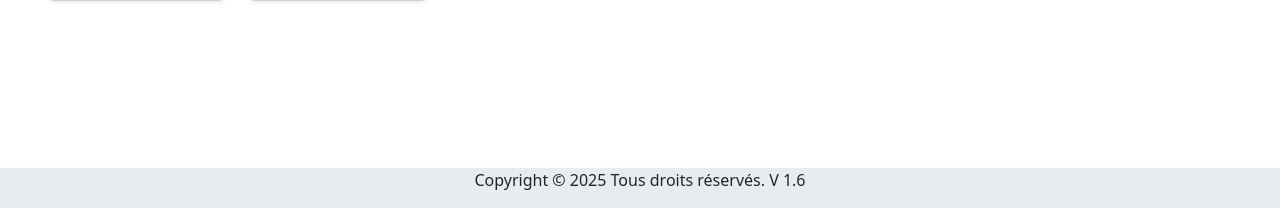
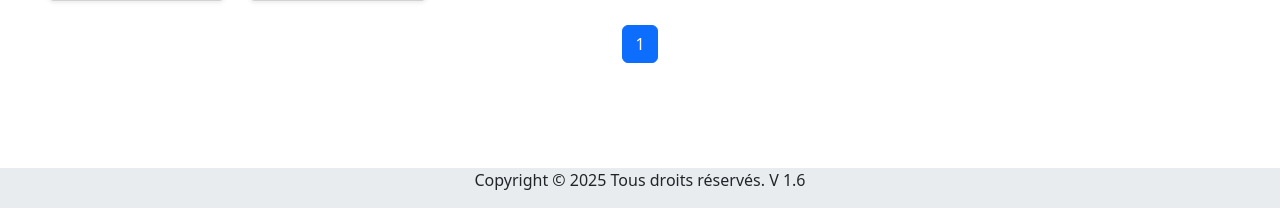
Before and after one commit to steph-vie/Prompt_manager, a Flask app: page / in a window 1280 px wide. Shown: the part 592-800 px from the top of the page. Run offline with Flask 3, Linux system fonts and the light colour scheme.

Commit message:
:rotating_light: Ajout de la navigation par page

```diff
--- a/routes/prompt_routes.py
+++ b/routes/prompt_routes.py
@@ -35,7 +35,7 @@ def index():
         )
 
     pagination = prompts_query.order_by(Prompt.id.desc()).paginate(page=page,
-                                                                   per_page=10)
+                                                                   per_page=12)
     prompts = pagination.items
 
     all_tags = set(
--- a/templates/index.html
+++ b/templates/index.html
@@ -44,4 +44,29 @@
   </div>
   {% endfor %}
 </div>
+<div class="d-flex justify-content-center mt-4 mb-5">
+  <nav>
+    <ul class="pagination">
+      {% if pagination.has_prev %}
+        <li class="page-item">
+          <a class="page-link" href="{{ url_for('prompt.index', page=pagination.prev_num) }}">Précédent</a>
+        </li>
+      {% endif %}
+
+      {% for page_num in pagination.iter_pages() %}
+        {% if page_num %}
+          <li class="page-item {% if page_num == pagination.page %}active{% endif %}">
+            <a class="page-link" href="{{ url_for('prompt.index', page=page_num) }}">{{ page_num }}</a>
+          </li>
+        {% endif %}
+      {% endfor %}
+
+      {% if pagination.has_next %}
+        <li class="page-item">
+          <a class="page-link" href="{{ url_for('prompt.index', page=pagination.next_num) }}">Suivant</a>
+        </li>
+      {% endif %}
+    </ul>
+  </nav>
+</div>
 {% endblock %}
```
